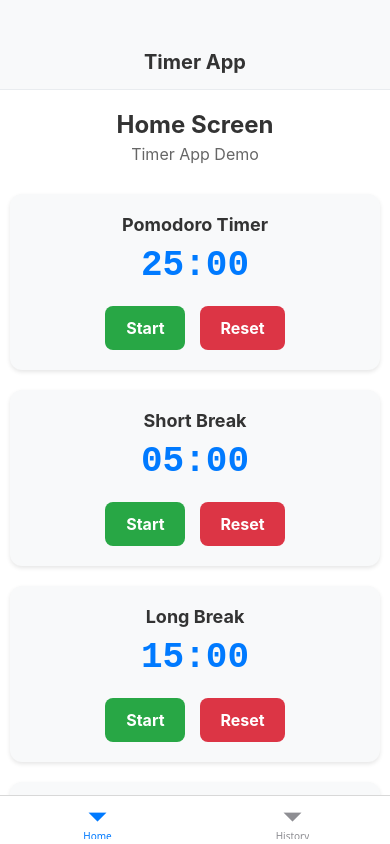
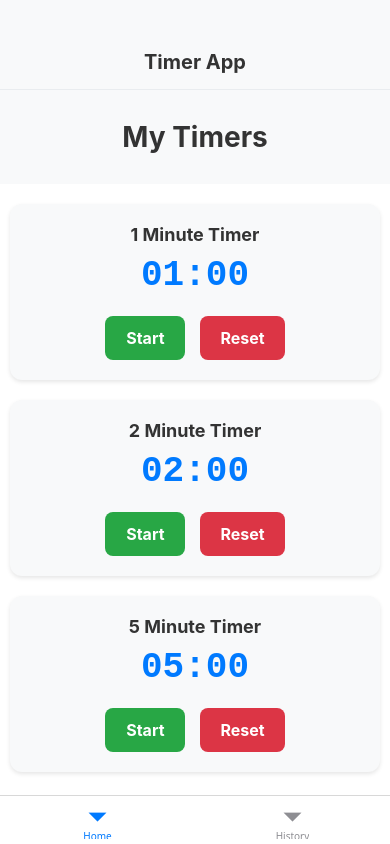
Before and after one commit to Chirag4452/Health_Flex_TimerApp, a React Native app in the folder TimerApp/: screen /Home in a window 390 px wide. Built offline with nearby package versions, Linux system fonts and the light colour scheme.

Commit message:
Update_timers

```diff
--- a/TimerApp/screens/HomeScreen.js
+++ b/TimerApp/screens/HomeScreen.js
@@ -4,7 +4,7 @@ import Timer from '../components/Timer';
 
 /**
  * HomeScreen component - displays the main home screen of the Timer App
- * Shows sample timers to demonstrate Timer component functionality
+ * Shows test timers with different durations to demonstrate Timer component functionality
  */
 export default function HomeScreen() {
   /**
@@ -22,33 +22,26 @@ export default function HomeScreen() {
   return (
     <ScrollView style={styles.container}>
       <View style={styles.header}>
-        <Text style={styles.screen_title}>Home Screen</Text>
-        <Text style={styles.subtitle}>Timer App Demo</Text>
+        <Text style={styles.screen_title}>My Timers</Text>
       </View>
 
-      {/* Sample timers to demonstrate functionality */}
+      {/* Test timers with different durations */}
       <Timer
-        name="Pomodoro Timer"
-        duration={25 * 60} // 25 minutes
-        onComplete={() => handle_timer_complete('Pomodoro Timer')}
+        name="1 Minute Timer"
+        duration={60} // 60 seconds
+        onComplete={() => handle_timer_complete('1 Minute Timer')}
       />
 
       <Timer
-        name="Short Break"
-        duration={5 * 60} // 5 minutes
-        onComplete={() => handle_timer_complete('Short Break')}
+        name="2 Minute Timer"
+        duration={120} // 120 seconds
+        onComplete={() => handle_timer_complete('2 Minute Timer')}
       />
 
       <Timer
-        name="Long Break"
-        duration={15 * 60} // 15 minutes
-        onComplete={() => handle_timer_complete('Long Break')}
-      />
-
-      <Timer
-        name="Quick Test"
-        duration={10} // 10 seconds for testing
-        onComplete={() => handle_timer_complete('Quick Test')}
+        name="5 Minute Timer"
+        duration={300} // 300 seconds
+        onComplete={() => handle_timer_complete('5 Minute Timer')}
       />
     </ScrollView>
   );
@@ -61,17 +54,14 @@ const styles = StyleSheet.create({
   },
   header: {
     alignItems: 'center',
-    paddingVertical: 20,
-    paddingHorizontal: 10,
+    paddingVertical: 30,
+    paddingHorizontal: 20,
+    backgroundColor: '#f8f9fa',
+    marginBottom: 10,
   },
   screen_title: {
-    fontSize: 24,
+    fontSize: 28,
     fontWeight: 'bold',
     color: '#333',
   },
-  subtitle: {
-    fontSize: 16,
-    color: '#666',
-    marginTop: 5,
-  },
 });
```
